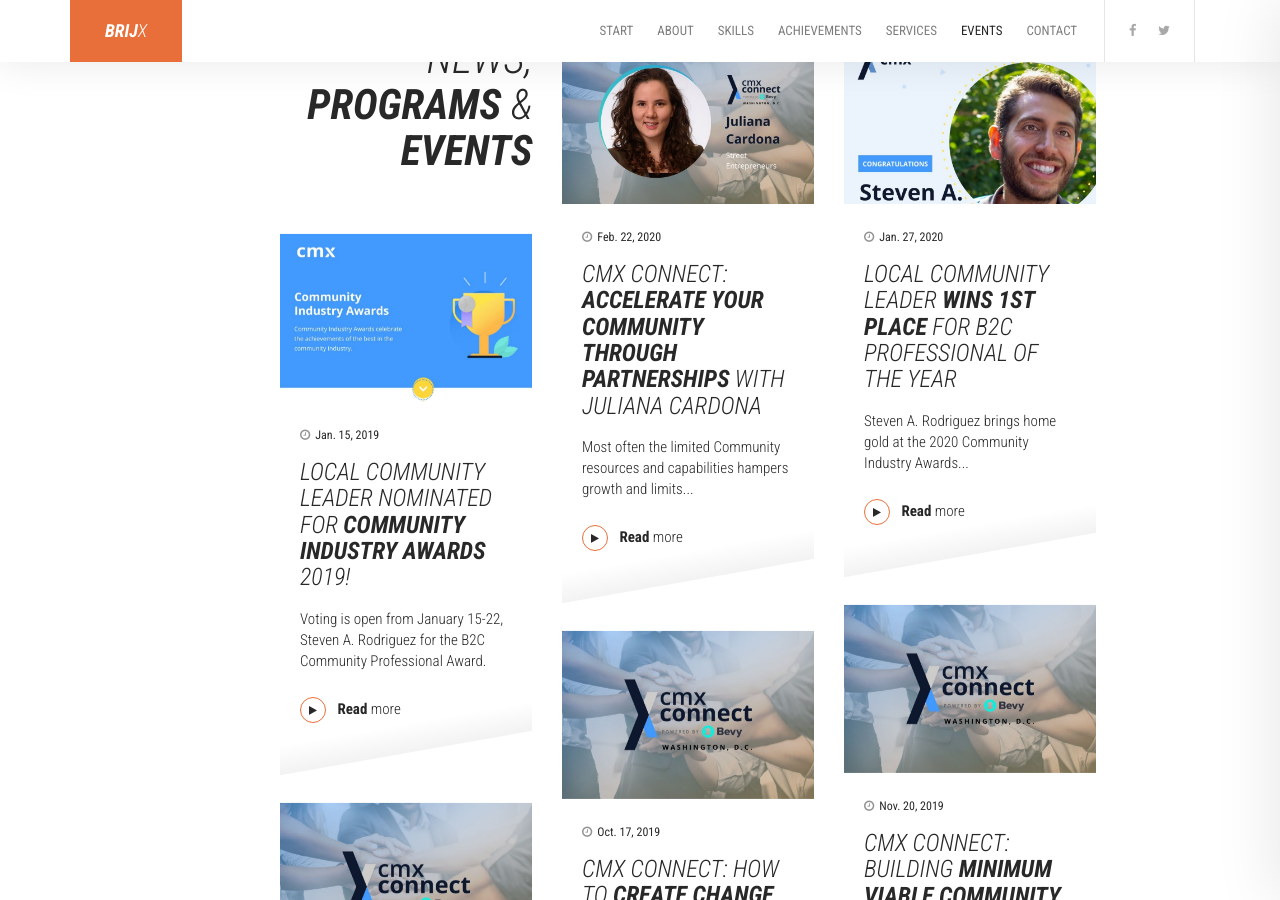
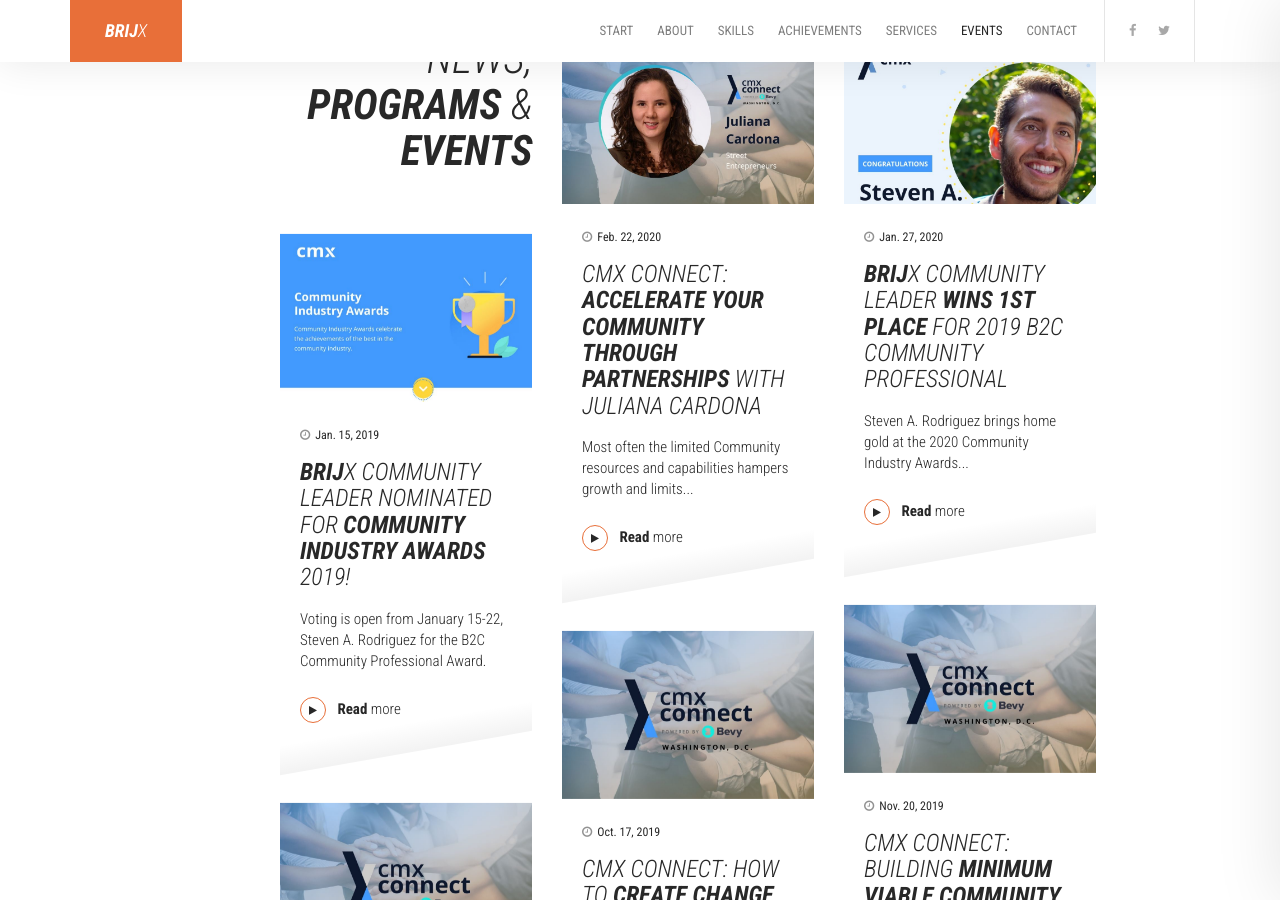
Before and after one commit to brijxhq/brijx.github.io, a Jekyll site: the page built from index.html, in a window 1280 px wide and 900 px high, scrolled down 5484 px. Built offline with Jekyll 4.4.1, drawn with Linux system fonts in a browser that asks for light colours.

Commit message:
Update player_body.html

```diff
--- a/_includes/player_body.html
+++ b/_includes/player_body.html
@@ -373,7 +373,7 @@
                                         <div class="post-meta meta">
                                             <span><i class="fa fa-clock-o"></i>Jan. 27, 2020</span>
                                         </div>
-                                        <h4>Local Community Leader <strong>Wins 1st Place</strong> for B2C Professional of the Year</h4>
+                                        <h4><strong>BRIJ</strong>X Community Leader <strong>Wins 1st Place</strong> for 2019 B2C Community Professional</h4>
                                         <p>Steven A. Rodriguez brings home gold at the 2020 Community Industry Awards...</p>
                                         <a href="https://cmxhub.com/community-industry-award-winners/?utm_source=brijx.co" target="_blank">
                                             <span class="icon icon-circle icon-xs icon-orange icon-hover icon-before"><i class="fa fa-play"></i></span>
@@ -392,7 +392,7 @@
                                         <div class="post-meta meta">
                                             <span><i class="fa fa-clock-o"></i>Jan. 15, 2019</span>
                                         </div>
-                                        <h4>Local Community Leader nominated for <strong>Community Industry Awards</strong> 2019!</h4>
+                                        <h4><strong>BRIJ</strong>X Community Leader nominated for <strong>Community Industry Awards</strong> 2019!</h4>
                                         <p>Voting is open from January 15-22, Steven A. Rodriguez for the B2C Community Professional Award.</p>
                                         <a href="https://www.cmxhub.com/awards/?utm_source=brijx.co" target="_blank">
                                             <span class="icon icon-circle icon-xs icon-orange icon-hover icon-before"><i class="fa fa-play"></i></span>
```
